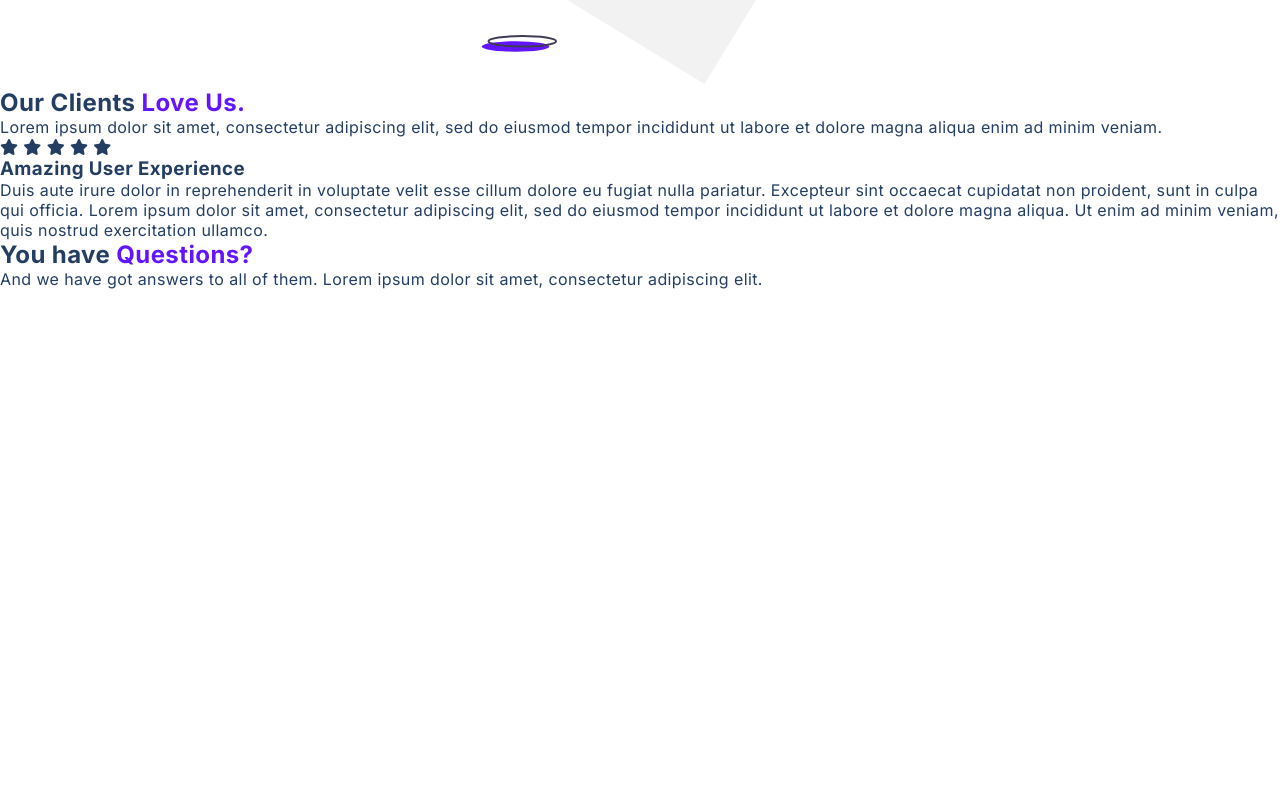
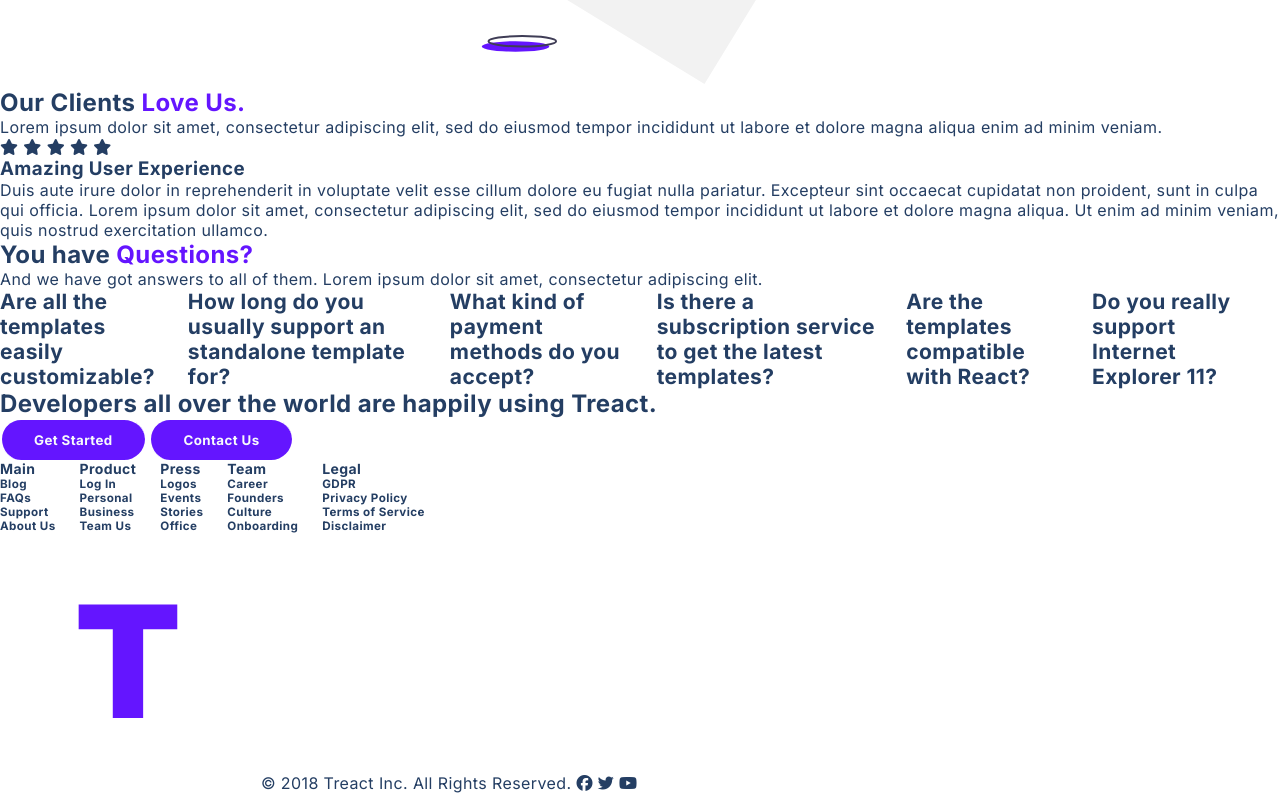
Before and after one commit to np2k16/Week-2-Final-Project, a plain HTML site: page index.html in a window 1280 px wide. Shown: the part 4743-5536 px from the top of the page. Before the commit the page ends 5032 px from the top, so only its background shows below. Drawn offline with Linux system fonts and the light colour scheme.

Commit message:
Completed html, css will be addressed next

```diff
--- a/index.html
+++ b/index.html
@@ -314,14 +314,76 @@
                 <p>
                     And we have got answers to all of them. Lorem ipsum dolor sit amet, consectetur adipiscing elit.
                 </p>
+                <ul>
+                    <li><h2>Are all the templates easily customizable?</h2></li>
+                    <li><h2>How long do you usually support an standalone template for?</h2></li>
+                    <li><h2>What kind of payment methods do you accept?</h2></li>
+                    <li><h2>Is there a subscription service to get the latest templates?</h2></li>
+                    <li><h2>Are the templates compatible with React?</h2></li>
+                    <li><h2>Do you really support Internet Explorer 11?</h2></li>
+                </ul>
             </div>
         </div>
     </section>
     <section id="start">
-
+        <div class="container">
+            <div class="row">
+                <h1>Developers all over the world are happily using Treact.</h1>
+                <button class="get-started">Get Started</button>
+                <button>Contact Us</button>
+            </div>
+        </div>
     </section>
 </body>
 <footer>
+    <div class="row footer__row">
+        <div class="footer__links">
+            <ul>
+                <li>
+                    <h4>Main</h4>
+                    <h5>Blog</h5>
+                    <h5>FAQs</h5>
+                    <h5>Support</h5>
+                    <h5>About Us</h5>
+                </li>
+                <li>
+                    <h4>Product</h4>
+                    <h5>Log In</h5>
+                    <h5>Personal</h5>
+                    <h5>Business</h5>
+                    <h5>Team Us</h5>
+                </li>
+                <li>
+                    <h4>Press</h4>
+                    <h5>Logos</h5>
+                    <h5>Events</h5>
+                    <h5>Stories</h5>
+                    <h5>Office</h5>
+                </li>
+                <li>
+                    <h4>Team</h4>
+                    <h5>Career</h5>
+                    <h5>Founders</h5>
+                    <h5>Culture</h5>
+                    <h5>Onboarding</h5>
+                </li>
+                <li>
+                    <h4>Legal</h4>
+                    <h5>GDPR</h5>
+                    <h5>Privacy Policy</h5>
+                    <h5>Terms of Service</h5>
+                    <h5>Disclaimer</h5>
+                </li>
+            </ul>
+        </div>
+        <div class="footer__copyright">
+            <img src="./assets/footerlogo.svg" alt="">
+            &copy 2018 Treact Inc. All Rights Reserved.
+            <i class="fab fa-facebook"></i>
+            <i class="fab fa-twitter"></i>
+            <i class="fab fa-youtube"></i>
 
+        </div>
+    </div>
 </footer>
 </html>
```
Also changed, not shown: assets/footerlogo.svg (added).
